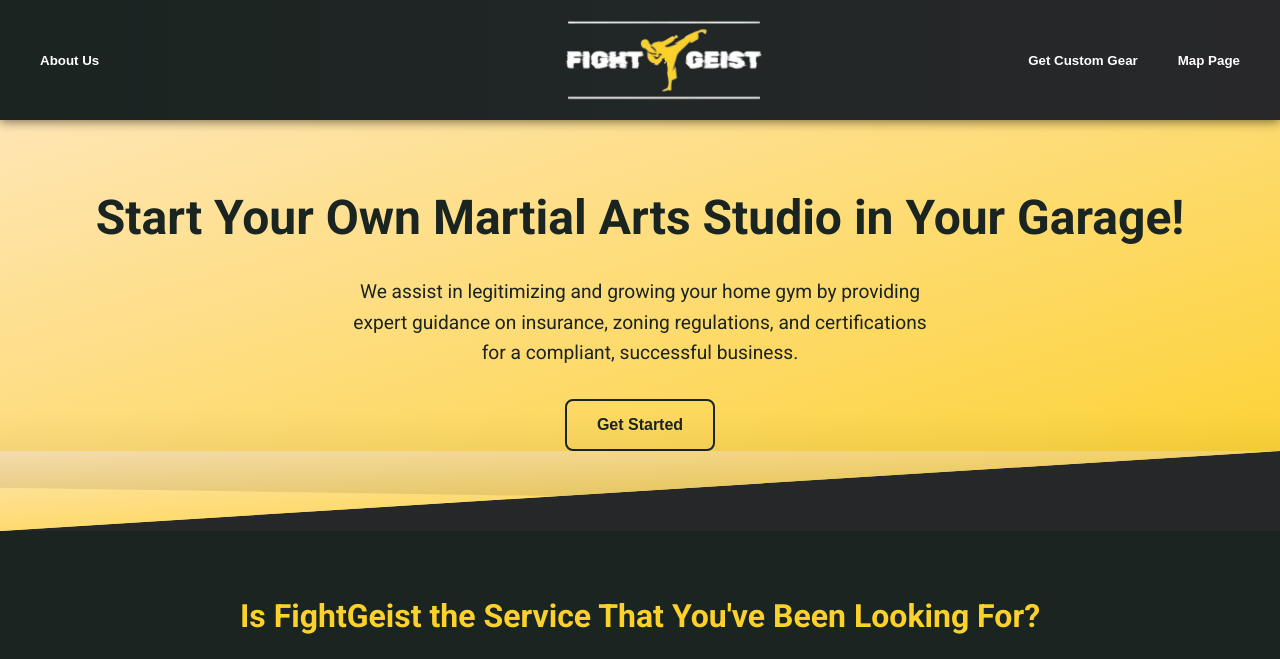
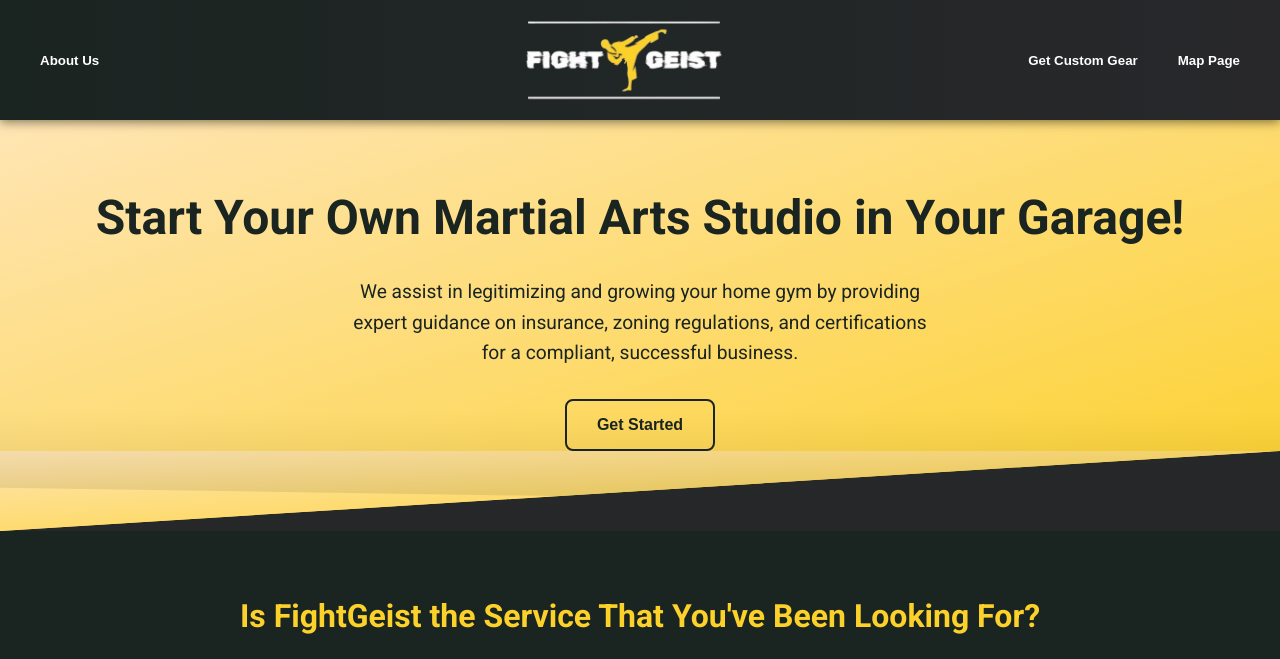
Before and after one commit to Frank-Bev123/FightGeist-Website, a website: page index.html in a window 1280 px wide. Shown: the top 659 px of the page. Drawn offline with nearby package versions, Linux system fonts and the light colour scheme; grey boxes are pictures that could not be loaded.

Commit message:
Update index.html

```diff
--- a/index.html
+++ b/index.html
@@ -51,7 +51,7 @@
     }
 
     .logo img {
-      margin-left: 200px;
+      margin-left: 120px;
       height: 80px;
       transform: scale(3);
       transform-origin: center;
```
